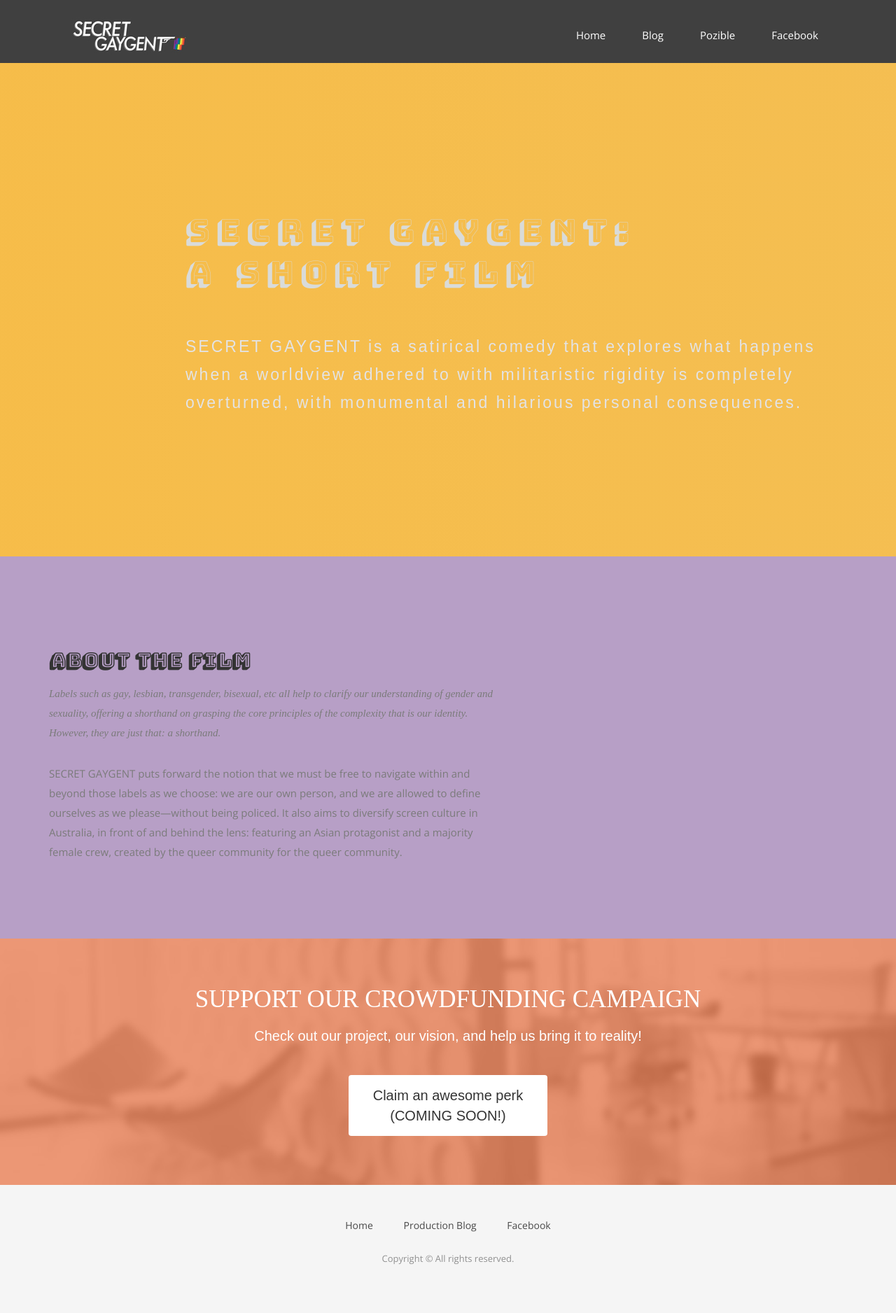
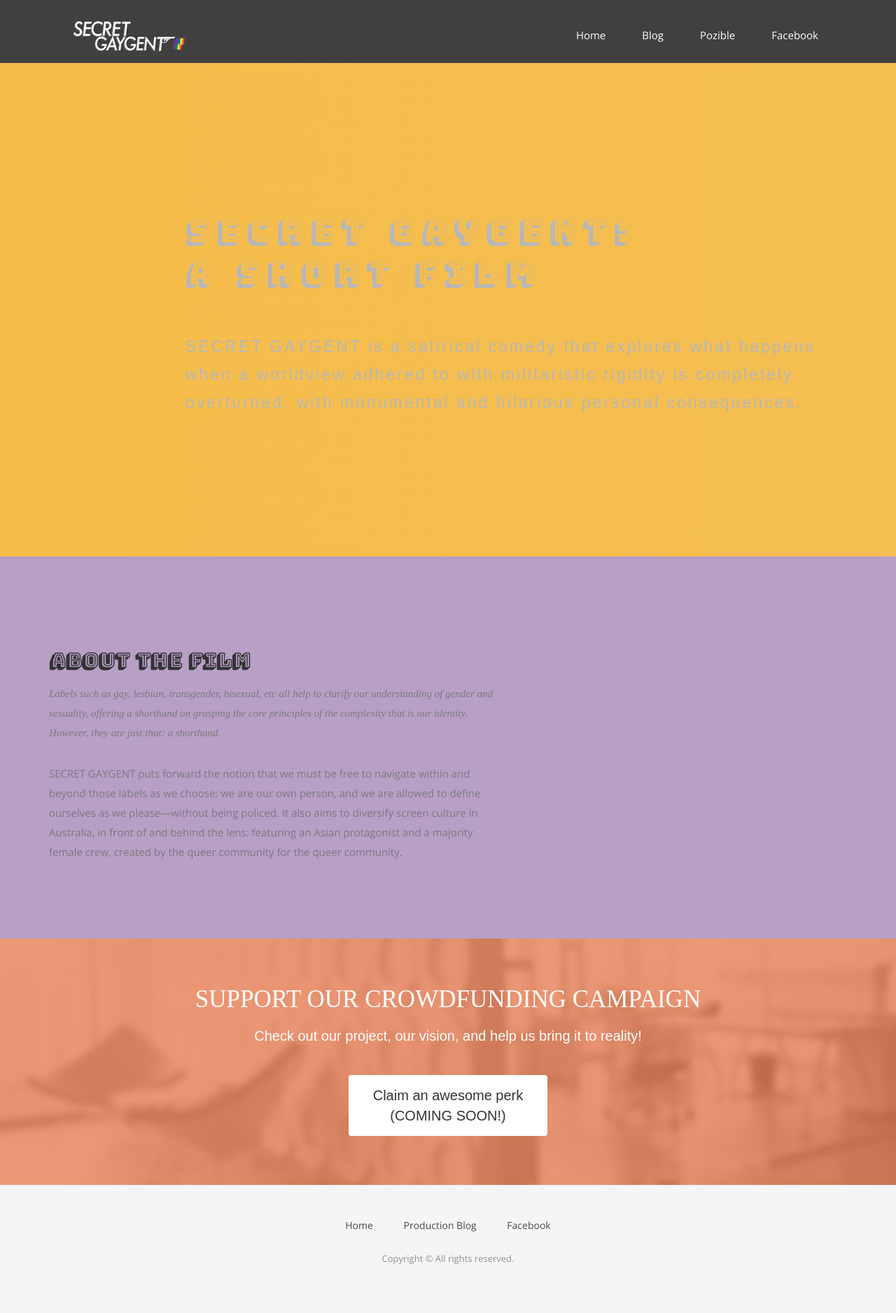
Before and after one commit to thewonglab/secret, a Jekyll site: the page built from index.html, in a window 1280 px wide. Shown: the whole page at 70% size. Built offline with Jekyll 4.4.1, drawn with Linux system fonts in a browser that asks for light colours; nearby versions of some CDN libraries; some web fonts are replaced.

Commit message:
Update airspace.css

```diff
--- a/css/airspace.css
+++ b/css/airspace.css
@@ -50,7 +50,7 @@ a,
 a:active,
 a:focus,
 a:active {
-  text-decoration: none !important;
+  text-decoration: none;
 }
 .section-title {
   margin-bottom: 70px;
@@ -122,11 +122,10 @@ header .navbar-default .navbar-nav li a:hover {
   opacity: 0.8;
 }
 #slider .block {
-  color: #E3E3E4;
+  color: #b7b7b7;
 }
 #slider .block h1 {
   font-family: 'Bungee Shade', bold;
-  color: #d9dbd9;
   font-weight: 100;
   font-size: 45px;
   line-height: 60px;
```
